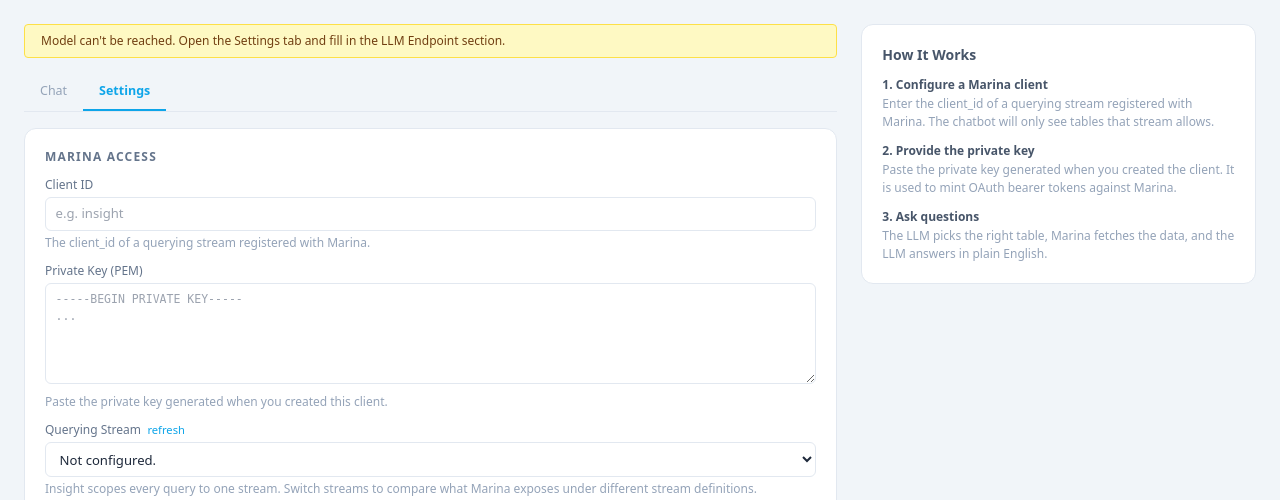
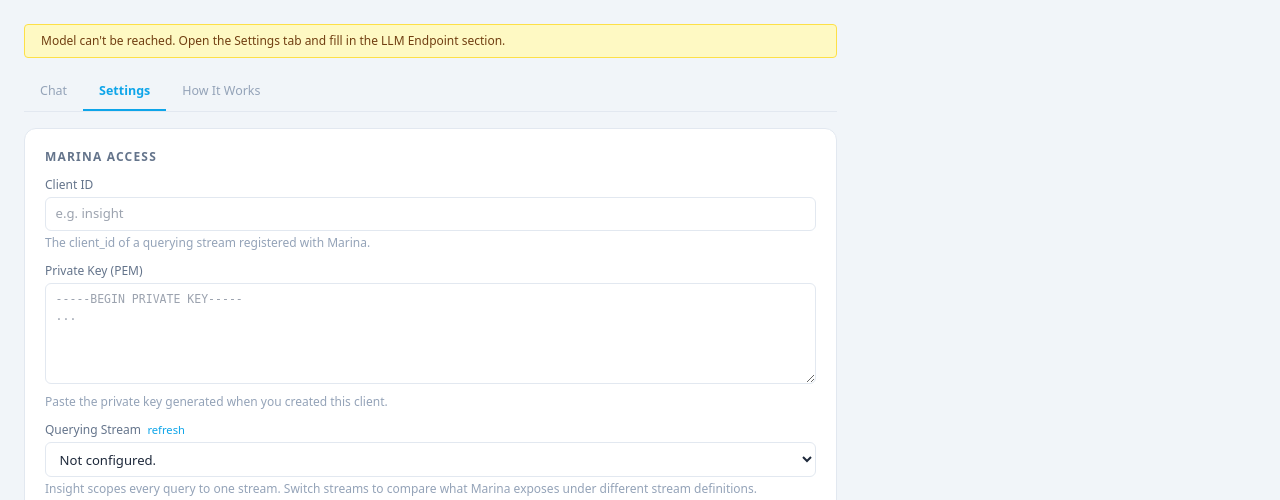
Before and after one commit to AI4RA/lakehouse-insight, a FastAPI app: page / in a window 1280 px wide. Shown: the part 45-545 px from the top of the page. Run offline with FastAPI, Linux system fonts and the light colour scheme; some libraries are stand-ins or nearby versions.

Commit message:
Move "How It Works" out of the sidebar into a third tab
Frees the right column for the History / Resources card, which was
getting cramped under the How It Works guide. The guide now lives
under a "How It Works" tab next to Chat and Settings; first-run
users still land on Settings (or Chat when fully configured) so
the new tab doesn't change onboarding flow.

Co-Authored-By: Claude Opus 4.7 (1M context) <noreply@anthropic.com>

```diff
--- a/insight/templates/insight.html
+++ b/insight/templates/insight.html
@@ -52,6 +52,11 @@
         onclick="switchTab('settings')"
         style="font-size:0.78rem;padding:0.5rem 1rem;border:none;background:none;cursor:pointer;border-bottom:2px solid transparent;color:#94a3b8;font-weight:500">
         Settings
+      </button>
+      <button id="tab-btn-how" class="tab-btn"
+        onclick="switchTab('how')"
+        style="font-size:0.78rem;padding:0.5rem 1rem;border:none;background:none;cursor:pointer;border-bottom:2px solid transparent;color:#94a3b8;font-weight:500">
+        How It Works
       </button>
     </div>
 
@@ -232,10 +237,8 @@
     {% endif %}
     </div><!-- /panel-chat -->
 
-  </div>
-
-  <!-- Sidebar -->
-  <div class="flex flex-col gap-4" style="height:100%;min-height:0;overflow-y:auto">
+    <!-- How It Works panel -->
+    <div id="panel-how" class="flex flex-col gap-4" style="flex:1;min-height:0;overflow-y:auto;display:none">
       <div class="card p-5">
         <h2 class="text-sm font-semibold text-slate-600 mb-3">How It Works</h2>
         <div class="flex flex-col gap-3">
@@ -262,7 +265,12 @@
           </div>
         </div>
       </div>
+    </div><!-- /panel-how -->
 
+  </div>
+
+  <!-- Sidebar -->
+  <div class="flex flex-col gap-4" style="height:100%;min-height:0;overflow-y:auto">
     {% if is_configured %}
     <!-- Combined History + Resources card with side-by-side tabs -->
     <div class="card p-5" id="side-card" style="flex:1;min-height:240px;display:flex;flex-direction:column;overflow:hidden">
@@ -809,7 +817,7 @@ function saveAllSettings() {
 }
 
 function switchTab(name) {
-  var tabs = ['chat', 'settings'];
+  var tabs = ['chat', 'settings', 'how'];
   tabs.forEach(function(t) {
     var btn = document.getElementById('tab-btn-' + t);
     var panel = document.getElementById('panel-' + t);
@@ -838,6 +846,7 @@ function switchTab(name) {
   // the configs look complete (so a half-configured user lands on Settings).
   var initial;
   if (saved === 'settings') initial = 'settings';
+  else if (saved === 'how') initial = 'how';
   else if (saved === 'chat' && marinaReady && llmReady) initial = 'chat';
   else initial = defaultTab;
   switchTab(initial);
```
Lines whose indentation alone changed are shown as unchanged.
